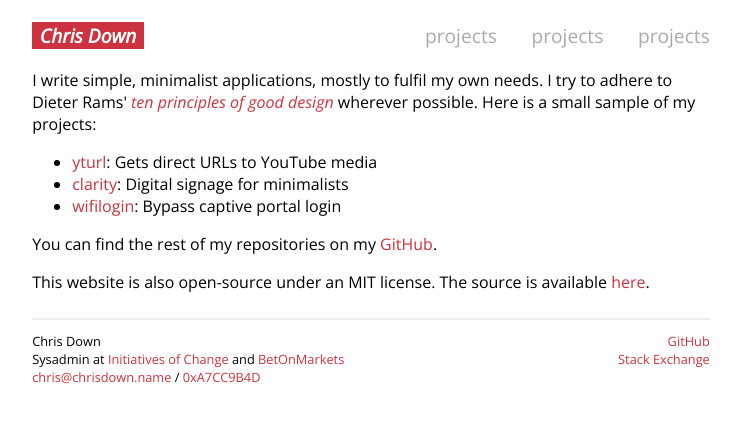
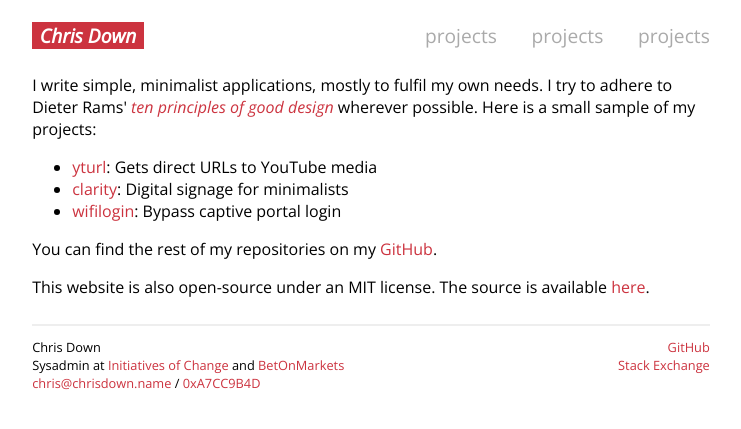
Before and after one commit to cdown/chrisdown.name, a Jekyll site: the page built from index.html, in a window 1280 px wide. Shown: the top 429 px of the page, without its empty margins (269-1010 px from the left). Built offline with Jekyll 4.4.1, drawn with Linux system fonts in a browser that asks for light colours.

Commit message:
Add .3em to the header margin

```diff
--- a/css/style.css
+++ b/css/style.css
@@ -24,7 +24,7 @@ a:hover {
    to the home page. The rest have the normal link styling. */
 
 header {
-    margin-bottom: 1em;
+    margin-bottom: 1.3em;
     font-size: 1.2em;
 }
 
```
